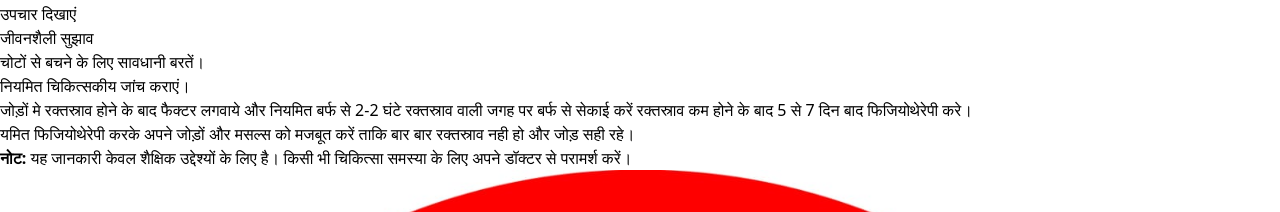
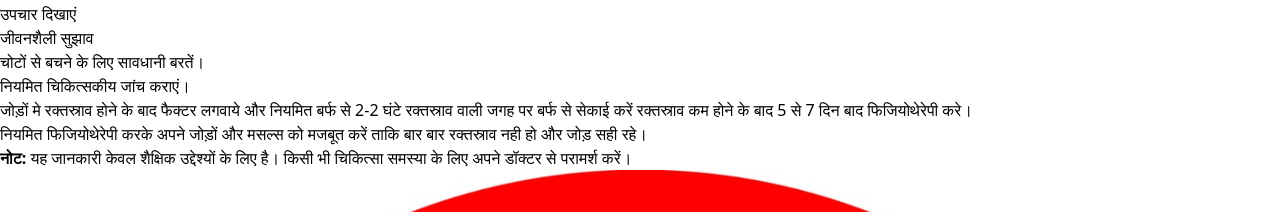
Before and after one commit to piyush1740x/Advance-hemophelia-site, a React (Vite) app: page /hemophelia in a window 1280 px wide. Shown: the part 3266-3478 px from the top of the page. Built offline with nearby package versions, Linux system fonts and the light colour scheme.

Commit message:
Update Hemophelia.jsx

```diff
--- a/src/components/Hemophelia.jsx
+++ b/src/components/Hemophelia.jsx
@@ -122,7 +122,7 @@ const HemophiliaInfo = () => {
           5 से 7 दिन बाद फिजियोथेरेपी करे।
         </li>
         <li>
-          यमित फिजियोथेरेपी करके अपने जोड़ों और मसल्स को मजबूत करें ताकि बार बार
+          नियमित फिजियोथेरेपी करके अपने जोड़ों और मसल्स को मजबूत करें ताकि बार बार
           रक्तस्राव नही हो और जोड़ सही रहे।
         </li>
       </ul>
```
